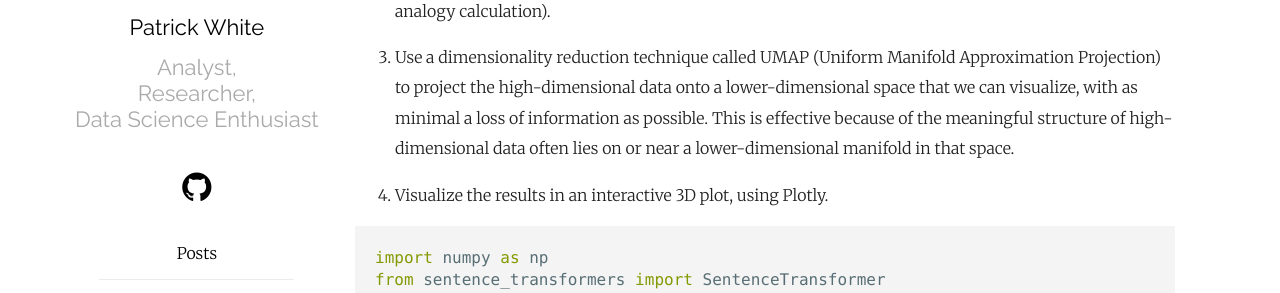
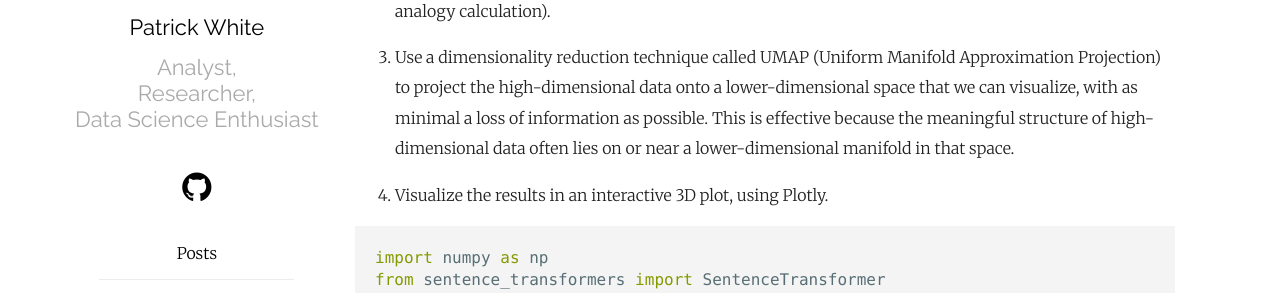
Before and after one commit to pw598/pw598.github.io, a Jekyll site: the page built from _posts/2025-05-14-MySQL-via-Shell-and-Python.md, in a window 1280 px wide and 900 px high, scrolled down 26748 px. Shown: the part 213-506 px from the top of the window. Built offline with Jekyll 4.4.1, drawn with Linux system fonts in a browser that asks for light colours.

Commit message:
Add files via upload

```diff
--- a/_posts/2025-05-14-MySQL-via-Shell-and-Python.md
+++ b/_posts/2025-05-14-MySQL-via-Shell-and-Python.md
@@ -1041,7 +1041,7 @@ The challenge is to:
 
 2. Convert the concatenated text to word embeddings - high-dimensional vectors of real numbers in continuous space, generated by a neural network, and saved to an importable library. The more similar the description text, the closer the direction of the vectors (and there are other neat features, like analogy calculation).
 
-3. Use a dimensionality reduction technique called UMAP (Uniform Manifold Approximation Projection) to project the high-dimensional data onto a lower-dimensional space that we can visualize, with as minimal a loss of information as possible. This is effective because of the meaningful structure of high-dimensional data often lies on or near a lower-dimensional manifold in that space.
+3. Use a dimensionality reduction technique called UMAP (Uniform Manifold Approximation Projection) to project the high-dimensional data onto a lower-dimensional space that we can visualize, with as minimal a loss of information as possible. This is effective because the meaningful structure of high-dimensional data often lies on or near a lower-dimensional manifold in that space.
 
 4. Visualize the results in an interactive 3D plot, using Plotly.
 
```
Also changed, not shown: _posts/2025-01-07-Dimension-Reduction-VI-t-SNE.md (+1 -1 lines).
